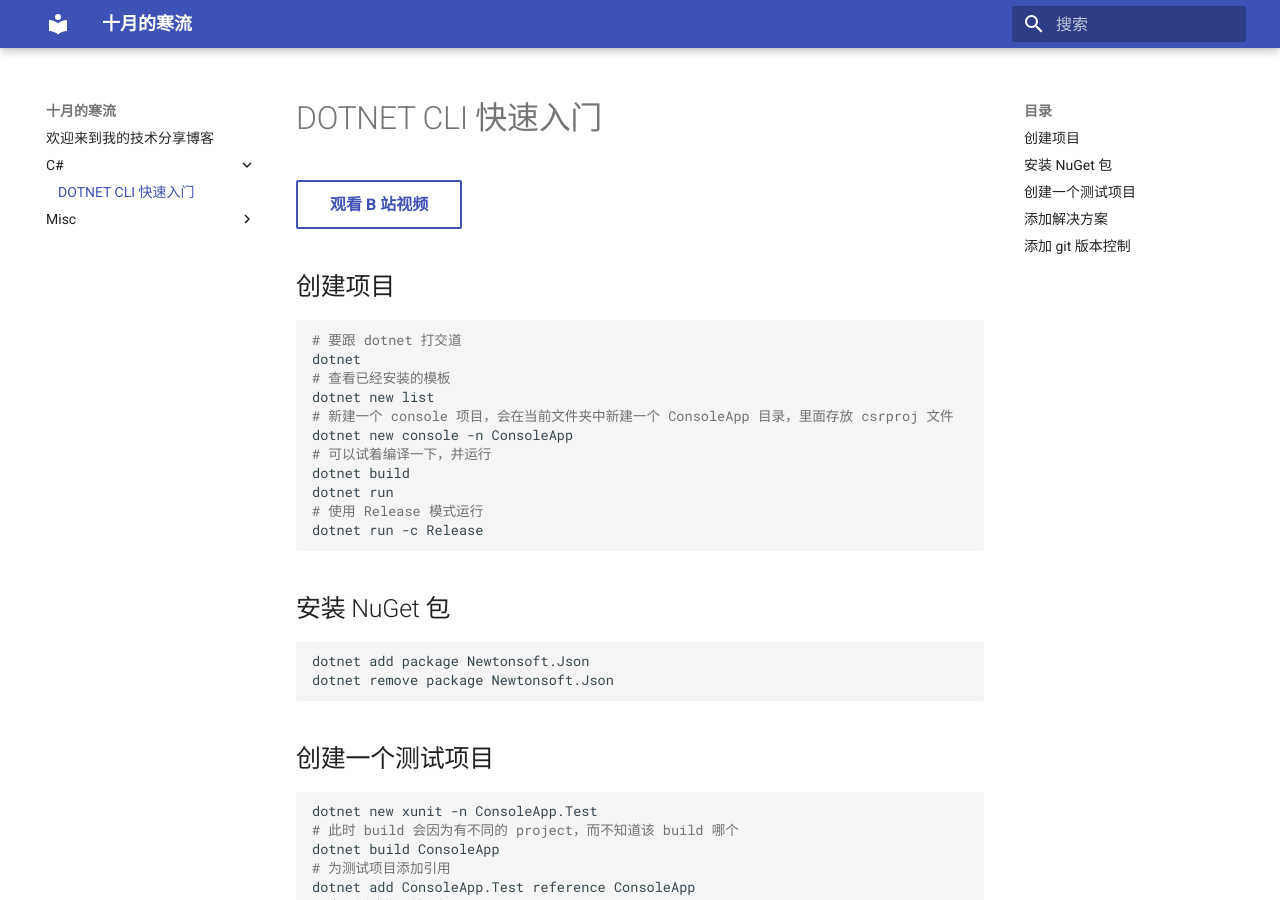
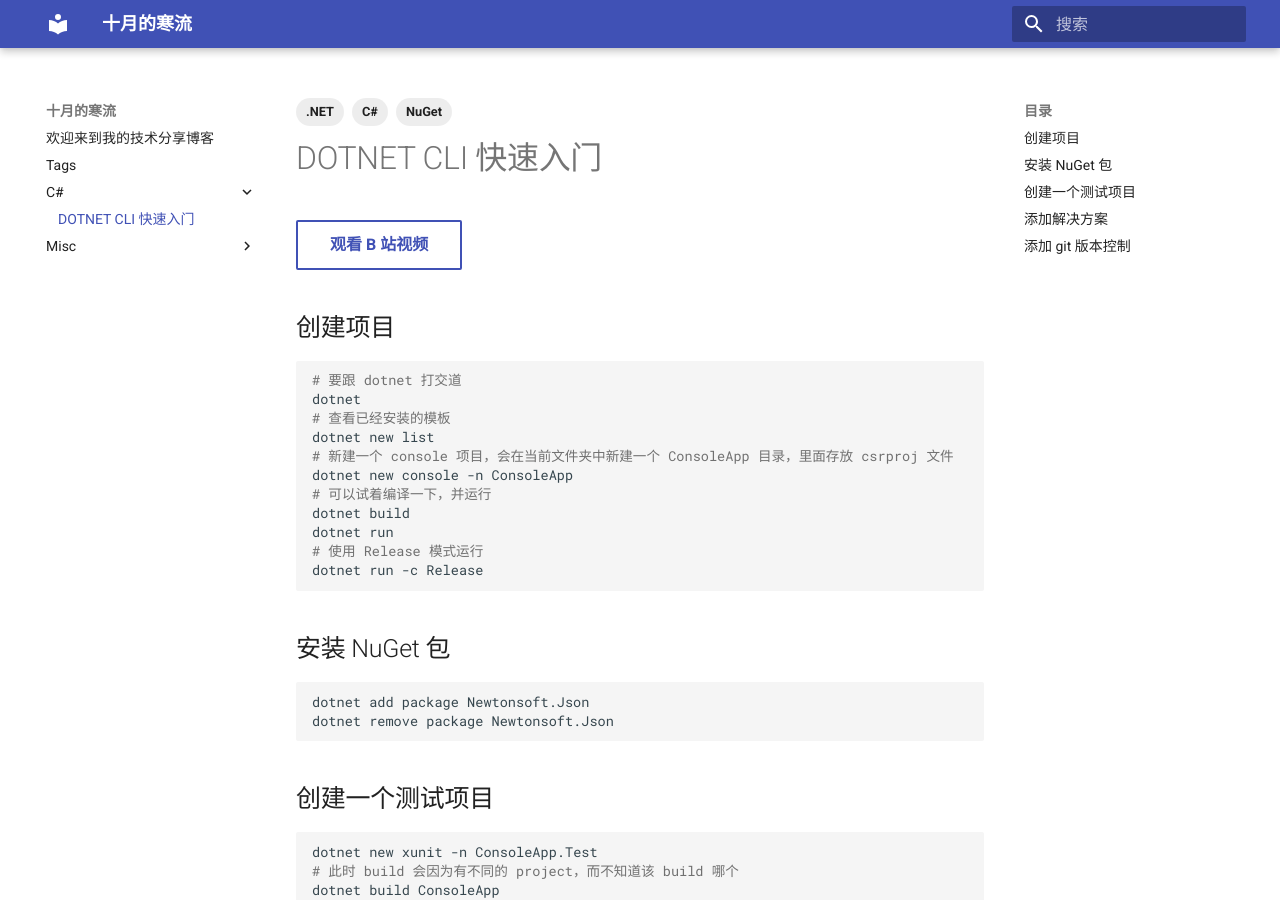
Before and after one commit to BYJRK/ColdWind, an MkDocs documentation site: the page built from docs/C#/dotnet-cli.md, in a window 1280 px wide and 900 px high. Built offline with MkDocs 1.6.1 and Material for MkDocs 9.7.7, drawn with Linux system fonts in a browser that asks for light colours.

Commit message:
Add Tags

```diff
--- a/docs/C#/dotnet-cli.md
+++ b/docs/C#/dotnet-cli.md
@@ -1,4 +1,10 @@
-# DOTNET CLI 快速入门
+---
+title: DOTNET CLI 快速入门
+tags:
+    - .NET
+    - C#
+    - NuGet
+---
 
 [观看 B 站视频](https://www.bilibili.com/video/BV1xg4y1T7eu){ .md-button }
 
--- a/mkdocs.yml
+++ b/mkdocs.yml
@@ -6,6 +6,9 @@ theme:
   name: material
   language: zh
 markdown_extensions:
+  - admonition
+  - pymdownx.details
+  - pymdownx.superfences
   - toc:
       permalink: True
   - pymdownx.blocks.admonition
@@ -27,3 +30,5 @@ markdown_extensions:
 
 plugins:
   - search
+  - tags:
+      tags_file: tags.md
```
Also changed, not shown: docs/tags.md (added).
